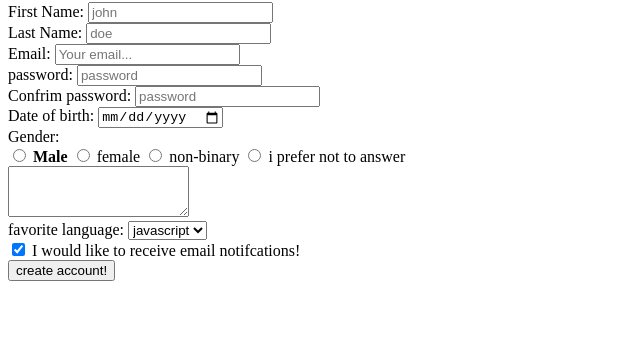
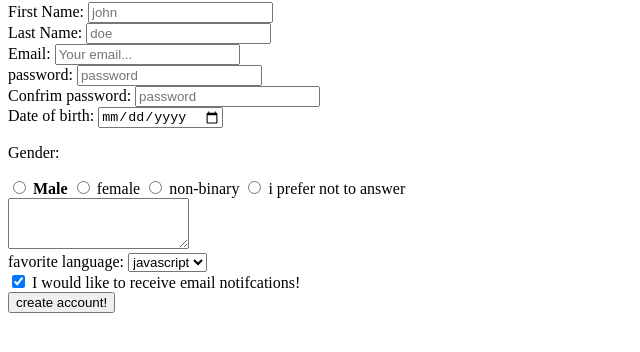
Before and after one commit to Josephsoto01091/registration_form, a plain HTML site: page index.html in a window 1280 px wide. Shown: the part 78-430 px from the top of the page, without its empty margins (0-640 px from the left). Drawn offline with Linux system fonts and the light colour scheme.

Commit message:
removed div

```diff
--- a/index.html
+++ b/index.html
@@ -50,12 +50,7 @@
         </div>
         <div>
 
-            <label> Gender: </label>
-
-        </div>
-        <div>
-
-
+                <p>Gender:</p>
 
             <input type="radio" name="font" value="bold" id="bold">
             <label for="normal"><strong>Male</strong></label>
```
